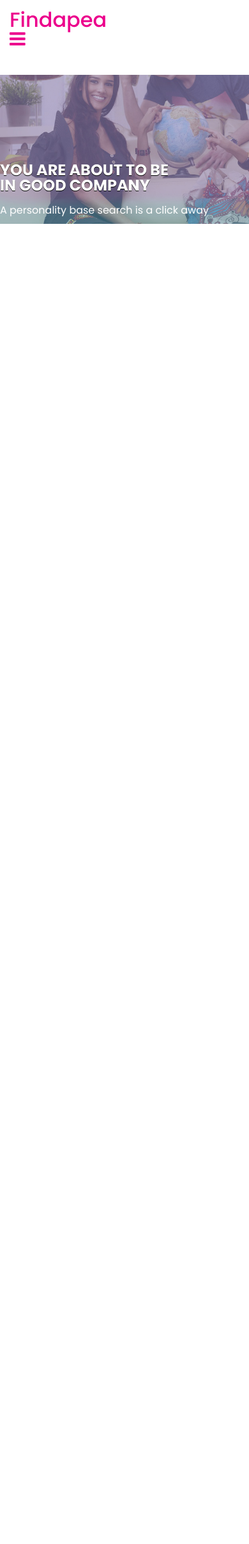
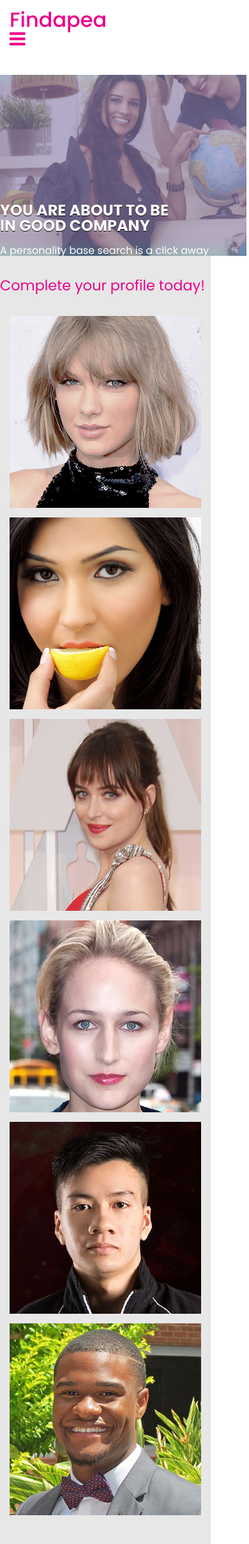
Before and after one commit to phamtony/findapea, a PHP site: page / in a window 390 px wide. Shown: the whole page at 64% size. Before the commit the page ends 350 px from the top, so only its background shows below. Run offline with PHP 8.4, Linux system fonts and the light colour scheme; some libraries are stand-ins or nearby versions.

Commit message:
design iteration

```diff
--- a/css/main.css
+++ b/css/main.css
@@ -49,10 +49,12 @@
 	outline: none;
 }
 button {
+	border: none;
+	background: none;
 	text-decoration: none;
 	text-transform: uppercase;
 	letter-spacing: 1px;
-	padding: 2px 2px;
+	padding: 0;
 	font-size: 1.2em;
 }
 button:hover {
@@ -407,7 +409,15 @@
 .inactive-block {
 	display: none;
 }
-
+.title-header {
+	font-size: 2.4em;
+	margin: 0;
+}
+@media screen and (max-width: 767px) {
+	.title-header {
+		font-size: 1.4em;
+	}
+}
 
 
 /****************************************************
@@ -491,26 +501,25 @@
 	right: 0;
 	z-index: -10;
 }
-.image-bg-container {
-	background-color: rgba(0, 0, 0, .6)
-}
 .image-bg-container img {
 	width: 100%;
 }
+@media screen and (max-width: 991px) {
+	.image-bg-container img {
+		width: 991px;
+	}
+}
 @media screen and (max-width: 767px) {
 	.findapea-index-hero-container {
-		height: 450px;
+		height: 500px;
 	}
 	.image-bg-container img {
-		width: 130%;
+		width: 767px;
 	}
 }
 @media screen and (max-width: 543px) {
 	.findapea-index-hero-container {
-		height: 350px;
-	}
-	.image-bg-container img {
-		width: 160%;
+		height: 400px;
 	}
 }
 /****************************************************
@@ -538,6 +547,10 @@
 }
 /****************************************************
 **  Index Search Bar                               **
+!!!!!!!!!!!!!!!!!!!!!!!!!!!!!!!!!!!!!!!!!!!!!!!!!!!!!
+RE-WORK THIS THING AGAIN!!!!!!!!!!!!!!!!!!!!!!!!!!!!!
+!!!!!!!!!!!!!!!!!!!!!!!!!!!!!!!!!!!!!!!!!!!!!!!!!!!!!
+!!!!!!!!!!!!!!!!!!!!!!!!!!!!!!!!!!!!!!!!!!!!!!!!!!!!!
 *****************************************************/
 .index-search-bar p {
 	color: white;
@@ -546,41 +559,64 @@
 	text-shadow: 0px 1px 0px rgba(0, 0, 0, 2);
 	font-size: 3em;
 	color: white;
-	padding-top: 24%;
+	padding-top: 300px;
 	text-transform: uppercase;
 	font-weight: 700;
 	line-height: 1;
 }
-.search-home-bar input,
-.search-home-bar button {
+.search-home-bar-wrapper {
+	width: 700px;
+	position: relative;
+}
+.search-home-bar-wrapper input {
 	padding: 10px 20px;
 	font-size: 1em;
 	border-radius: 50px;
+	width: 100%;
 	border: 0;
 }
-.search-home-bar input {
-	width: 580px;
-}
-.search-home-bar button {
-	width: 120px;
-	background-color: #EC008C;
-	color: white;
+.search-home-bar-wrapper button {
+	position: absolute;
+	color: #cccccc;
+	padding: 8px 20px;
+	right: 0;
+	top: 0;
 }
 @media screen and (max-width: 767px) {
 	.index-search-bar p.index-search-bar-title {
-		padding-top: 35%;
 		font-size: 2em;
+		padding-top: 280px;
 	}
-	.search-home-bar input {
+	.search-home-bar-wrapper {
 		width: 100%;
-		margin: 0 2px;
+		padding: 15px;
+		position: relative;
+	}
+	.search-home-bar-wrapper input {
+		width: 100%;
 		border-radius: 0;
+	}
+	.search-home-bar-wrapper button {
+		padding: 23px 30px;
 	}
 }
 @media screen and (max-width: 543px) {
 	.index-search-bar p.index-search-bar-title {
 		font-size: 1.5em;
+		padding-top: 200px;
 	}
+}
+/****************************************************
+**  Profile Representative Module                  **
+*****************************************************/
+.index-profile-rep-module {
+	background: #e7e7e7;
+}
+.index-profile-rep-module-container .title-header {
+	color: #EC008C;
+}
+.index-profile-rep-portrait-container > div > img {
+	width: 100%;
 }
 /****************************************************
 **                                                 **
--- a/index.php
+++ b/index.php
@@ -27,6 +27,8 @@
 
 
 				<div class="container-fluid">
+
+
 					<div class="row">
 
 						<div class="findapea-index-hero">
@@ -72,23 +74,45 @@
 
 										<div class="search-home-bar">
 											<div class="search-home-bar-container text-xs-center mid-wrap">
-												<input class="center" type="text" placeholder="Find your perfect roommate">
-												<button>Search</button>
+												<div class="search-home-bar-wrapper center">
+													<input class="center" type="text" placeholder="Find your perfect roommate">
+													<button type="submit"><i class="fa fa-search" aria-hidden="true"></i></button>
+												</div>
 											</div>
 										</div>
 
 									</div>
 								</div>
 
-
-
-
-
-
 							</div>
 						</div>
 
 					</div>
+
+
+
+					<div class="row">
+						<!-- Profile Representative Module -->
+						<div class="index-profile-rep-module">
+							<div class="index-profile-rep-module-container cs-both-seperation center">
+
+								<p class="title-header text-xs-center cs-seperation">Complete your profile today!</p>
+
+								<div class="index-profile-rep-portrait">
+									<div class="index-profile-rep-portrait-container small-wrap center cf">
+										<div class="col-xs-6 col-sm-4 cs-sub-seperation"><img src="/img/pt1.jpg" alt=""></div>
+										<div class="col-xs-6 col-sm-4 cs-sub-seperation"><img src="/img/pt2.jpg" alt=""></div>
+										<div class="col-xs-6 col-sm-4 cs-sub-seperation"><img src="/img/pt3.jpg" alt=""></div>
+										<div class="col-xs-6 col-sm-4 cs-sub-seperation"><img src="/img/pt4.jpg" alt=""></div>
+										<div class="col-xs-6 col-sm-4 cs-sub-seperation"><img src="/img/pt5.jpg" alt=""></div>
+										<div class="col-xs-6 col-sm-4 cs-sub-seperation"><img src="/img/pt6.jpg" alt=""></div>
+									</div>
+								</div>
+
+							</div>
+						</div>
+					</div>
+
 				</div>
 
 
```
Also changed, not shown: img/pt1.jpg (added), img/pt2.jpg (added), img/pt3.jpg (added), img/pt4.jpg (added), img/pt5.jpg (added), img/pt6.jpg (added).
